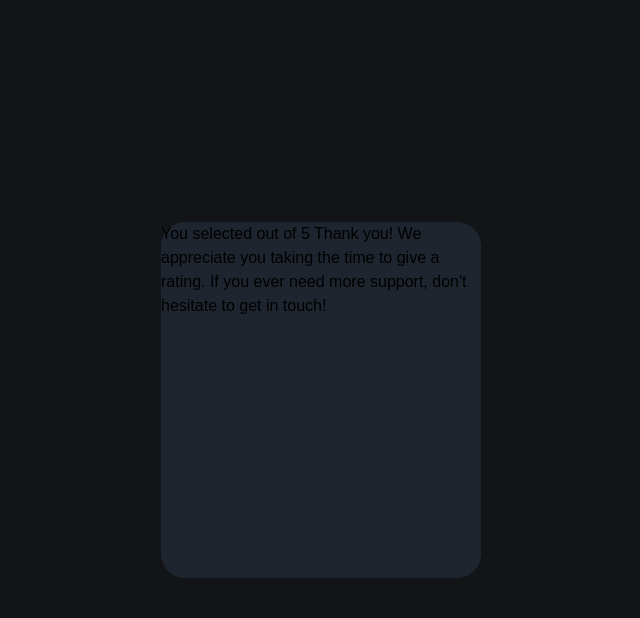
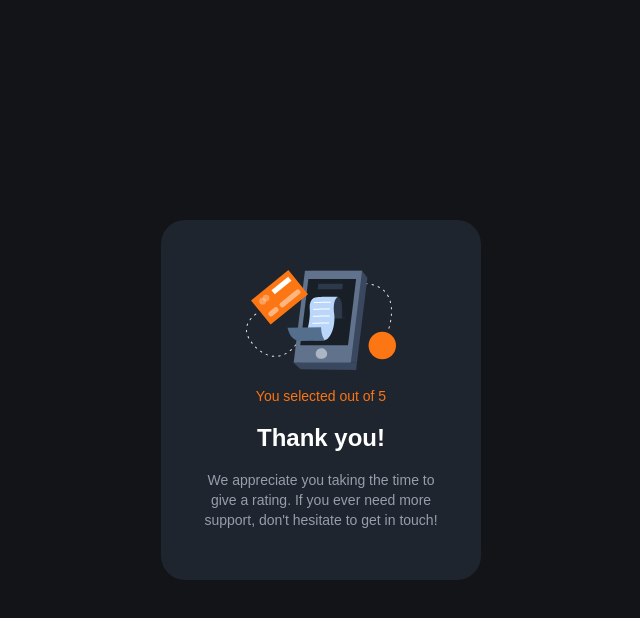
Before and after one commit to tcmak217/interactive-rating-component, a React (Create React App) app: page / in a window 1280 px wide. Both pictures are taken after a click on the button "SUBMIT". Shown: the top 618 px of the page, without its empty margins (319-959 px from the left). Built offline with nearby package versions, Linux system fonts and the light colour scheme.

Commit message:
feat: add thank you card implementation

```diff
--- a/src/components/RatingCard/RatingCard.tsx
+++ b/src/components/RatingCard/RatingCard.tsx
@@ -11,6 +11,7 @@ function RatingCard({
   handleSetIsSubmitted: (isSubmitted: boolean) => void
 }) {
   return (
+    <div className="bg-[hsl(215,20%,15%)] w-[320px] h-[360px] rounded-3xl">
       <div className="w-full h-full flex flex-col p-8 gap-4">
         <div className="flex items-center">
           <div className="w-9 h-9 rounded-full bg-dark-blue flex justify-center items-center">
@@ -87,6 +88,7 @@ function RatingCard({
           Submit
         </button>
       </div>
+    </div>
   )
 }
 
--- a/src/components/ThanksCard/ThanksCard.tsx
+++ b/src/components/ThanksCard/ThanksCard.tsx
@@ -1,10 +1,22 @@
 import React from "react"
+import thanksImage from "../../images/illustration-thank-you.svg"
 
 function ThanksCard({ rating }: { rating: number | null }) {
   return (
-    <div>
-      You selected out of 5 Thank you! We appreciate you taking the time to give a rating. If you
-      ever need more support, don't hesitate to get in touch!
+    <div className="bg-[hsl(215,20%,15%)] w-[320px] h-[360px] rounded-3xl">
+      <div className="w-full h-full flex flex-col p-8 gap-4 items-center justify-center">
+        <div className="w-[150px]">
+          <img src={thanksImage} alt="thank you image" />
+        </div>
+        <div>
+          <div className="text-orange text-sm">You selected {rating} out of 5</div>
+        </div>
+        <div className="text-white text-2xl font-bold">Thank you!</div>
+        <div className="text-light-grey text-sm text-center">
+          We appreciate you taking the time to give a rating. If you ever need more support, don't
+          hesitate to get in touch!
+        </div>
+      </div>
     </div>
   )
 }
--- a/src/pages/PageRating.tsx
+++ b/src/pages/PageRating.tsx
@@ -17,7 +17,6 @@ function PageRating() {
   return (
     <>
       <div className="w-full h-screen bg-very-dark-blue flex justify-center items-center">
-        <div className="bg-[hsl(215,20%,15%)] w-[320px] min-h-[356px] rounded-3xl">
         {!isSubmitted ? (
           <Rating
             rating={rating}
@@ -28,7 +27,6 @@ function PageRating() {
           <ThanksCard rating={rating}></ThanksCard>
         )}
       </div>
-      </div>
     </>
   )
 }
```
Lines whose indentation alone changed are shown as unchanged.
